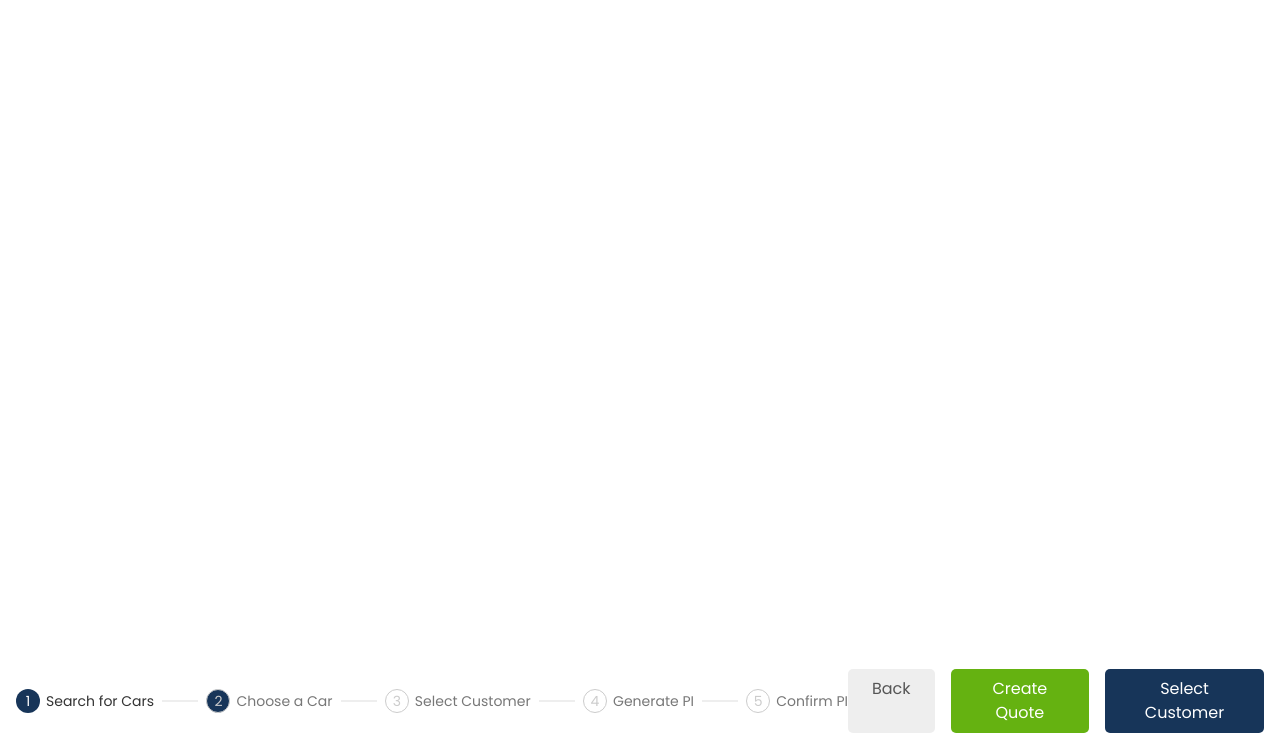
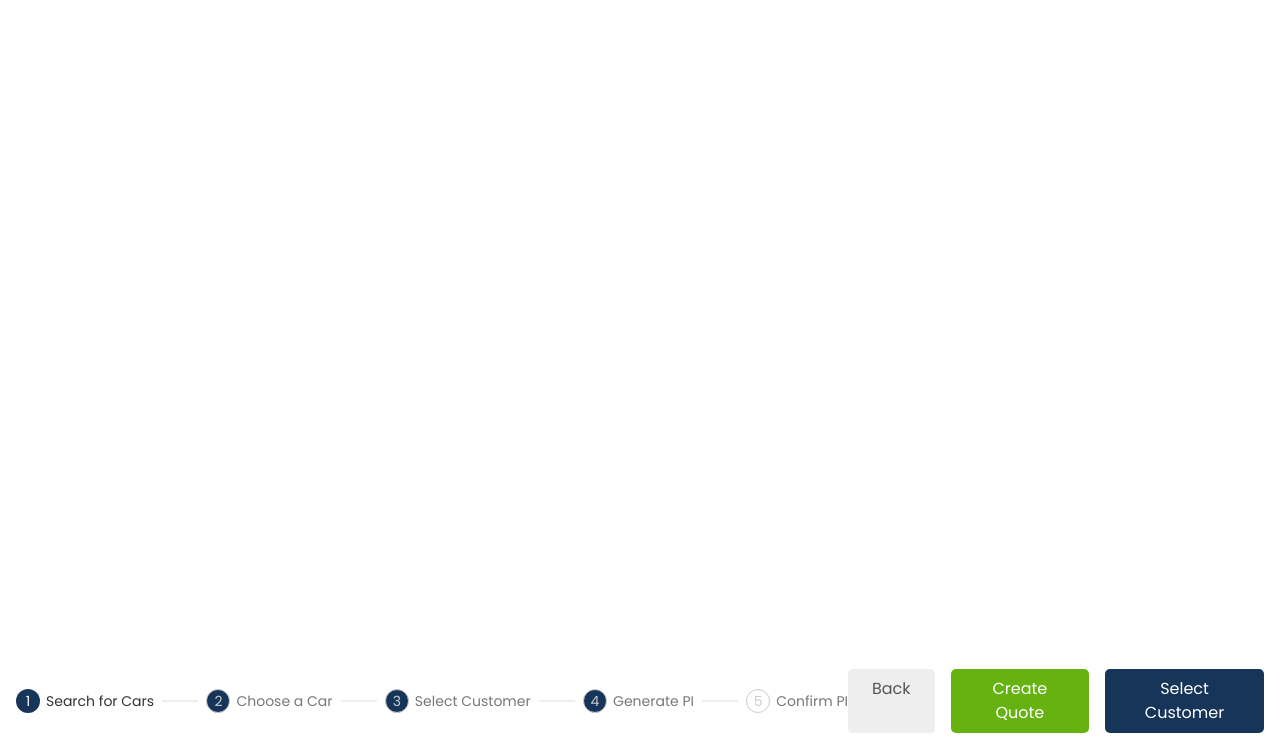
Before and after one commit to dev-shumail/agentdashboard, a website: page generatePi.html in a window 1280 px wide. Shown: the part 55-800 px from the top of the page. Drawn offline with Linux system fonts and the light colour scheme.

Commit message:
updated: footer

```diff
--- a/generatePi.html
+++ b/generatePi.html
@@ -183,7 +183,7 @@
             data-step="3"
           >
             <div
-              class="rounded-full border border-grey-six h-6 w-6 flex items-center justify-center text-grey-six"
+              class="rounded-full bg-primary-color border border-grey-six h-6 w-6 flex items-center justify-center text-grey-six"
             >
               <p class="text-sm">3</p>
             </div>
@@ -202,7 +202,7 @@
             data-step="4"
           >
             <div
-              class="rounded-full border border-grey-six h-6 w-6 flex items-center justify-center text-grey-six"
+              class="rounded-full bg-primary-color border border-grey-six h-6 w-6 flex items-center justify-center text-grey-six"
             >
               <p class="text-sm">4</p>
             </div>
```
